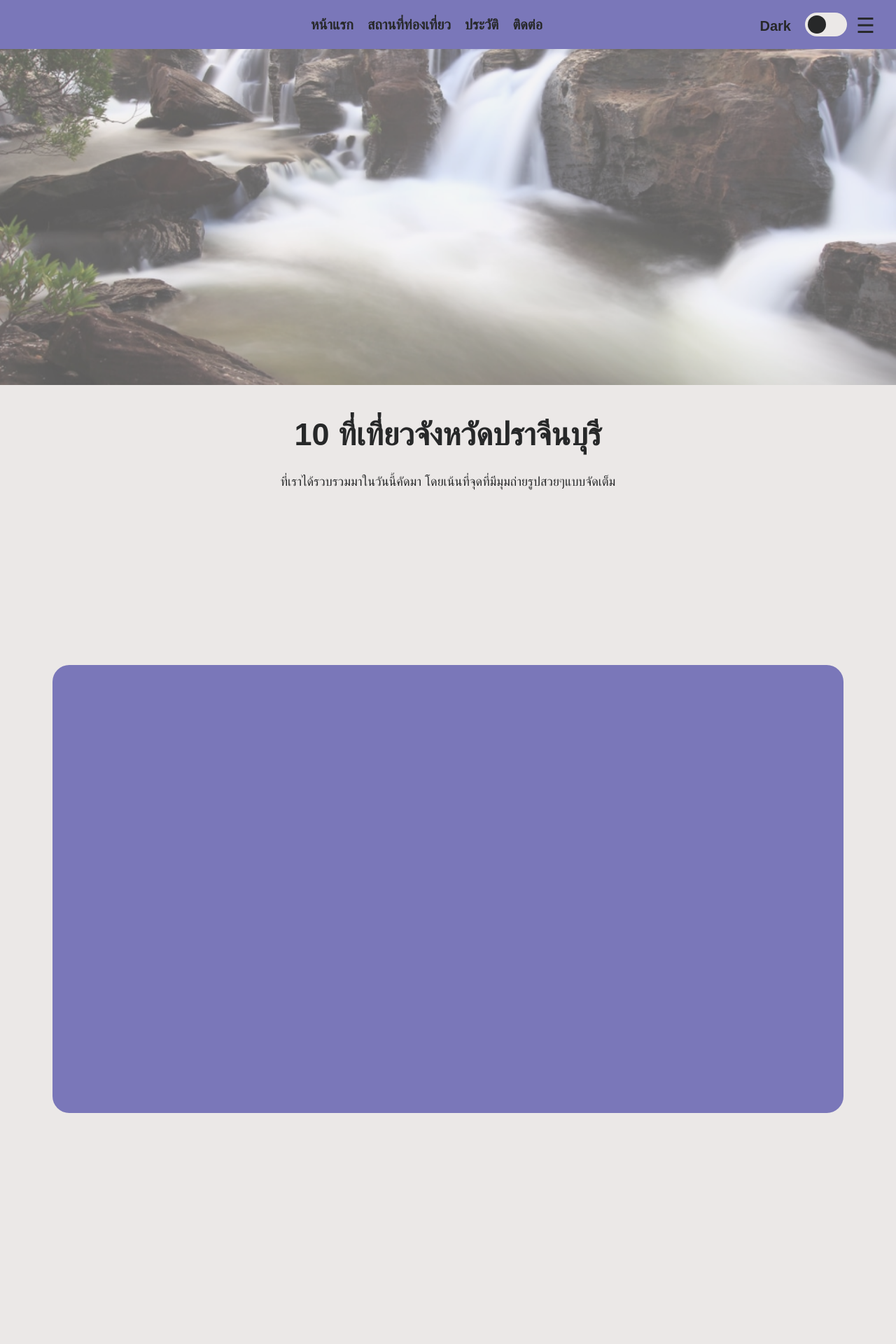
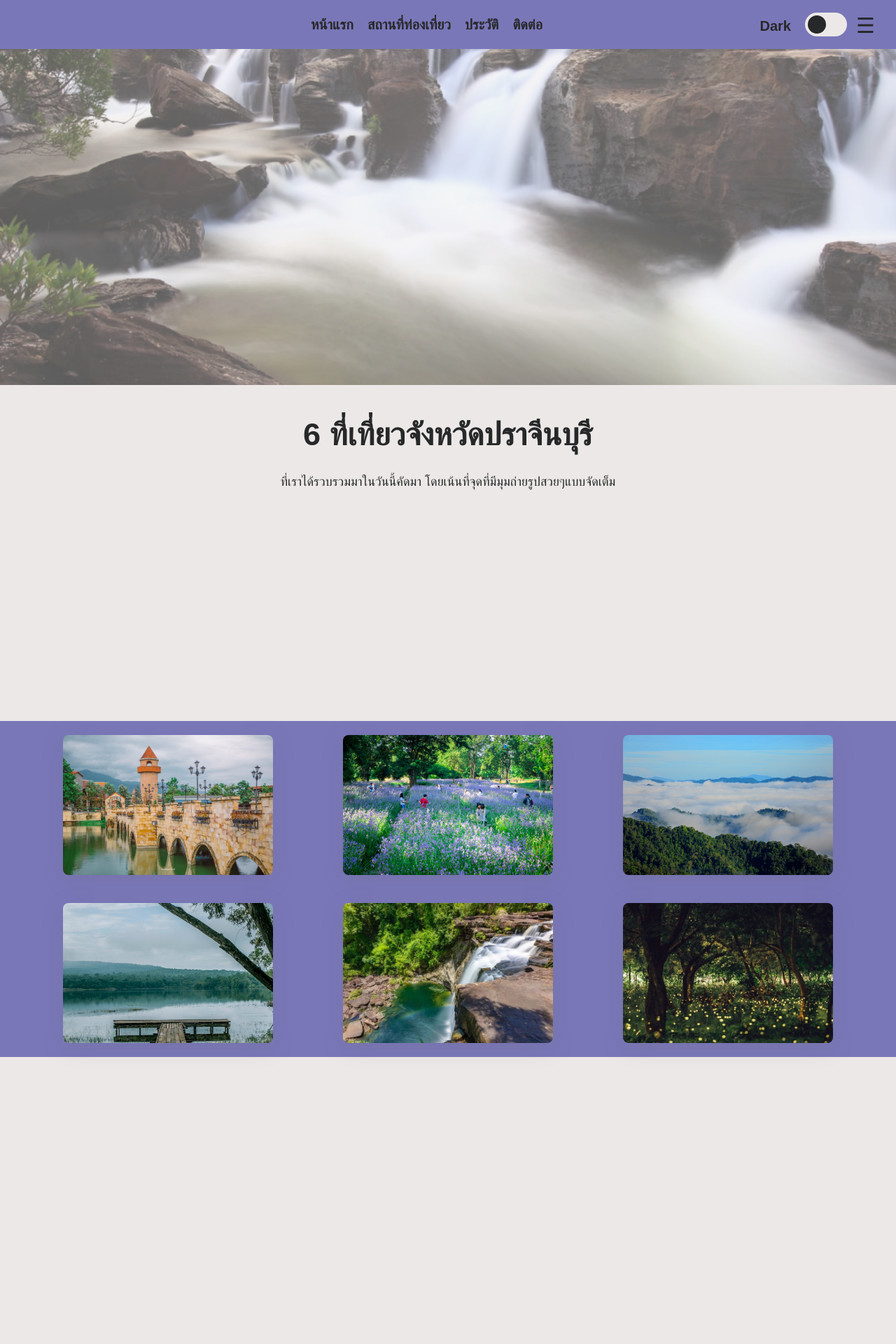
Before and after one commit to Kittigan14/SampleFileWorks, a PHP site: page / in a window 1280 px wide. Shown: the top 1920 px of the page at 70% size. Run offline with PHP 8.4, Linux system fonts and the light colour scheme; some web fonts are replaced.

Commit message:
Update Code

```diff
--- a/Web-Programming-V2/index.html
+++ b/Web-Programming-V2/index.html
@@ -49,12 +49,12 @@
             </div>
 
             <div class="mySlides fade">
-                <img src="./Images/อ่างเก็บน้ำ เขาอีโต้.png" class="slide-images" style="width:100%">
+                <img src="./Images/flower05_1.png" class="slide-images" style="width:100%">
             </div>
         </div>
 
         <div class="container-content">
-            <span class="content-text">10 ที่เที่ยวจังหวัดปราจีนบุรี</span>
+            <span class="content-text">6 ที่เที่ยวจังหวัดปราจีนบุรี</span>
             <p>ที่เราได้รวบรวมมาในวันนี้คัดมา โดยเน้นที่จุดที่มีมุมถ่ายรูปสวยๆแบบจัดเต็ม</p>
         </div>
 
@@ -67,7 +67,35 @@
 
     <div class="section1" id="section1">
         <div class="section1-content">
-
+            <div class="section-row">
+                <div class="section-images">
+                    <img src="./Images/img-gallery/the verona.jpg" alt="Avatar" class="image-overlay">
+                    <div class="overlay">Verona at Tublan</div>
+                </div>
+                <div class="section-images">
+                    <img src="./Images/img-gallery/ทุ่งดอกหงอนนาค.jpg" alt="Avatar" class="image-overlay">
+                    <div class="overlay">ทุ่งดอกหงอนนาค</div>
+                </div>
+                <div class="section-images">
+                    <img src="./Images/img-gallery/เขาทุ่ง.jpg" alt="Avatar" class="image-overlay">
+                    <div class="overlay">เขาทุ่ง</div>
+                </div>
+            </div>
+            <div class="section-row">
+                <div class="section-images">
+                    <img src="./Images/img-gallery/อ่างเก็บน้ำจักรพงษ์.jpg" alt="Avatar" class="image-overlay">
+                    <div class="overlay">อ่างเก็บน้ำจักรพงษ์</div>
+                </div>
+                <div class="section-images">
+                    <img src="./Images/img-gallery/น้ำตกเหวอีอ่ำ.jpg" alt="Avatar" class="image-overlay">
+                    <div class="overlay">น้ำตกเหวอีอ่ำ</div>
+                </div>
+                <div class="section-images">
+                    <img src="./Images/img-gallery/ดินแดนหิ่งห้อยนับแสน.jpg" alt="Avatar" class="image-overlay">
+                    <div class="overlay">ดินแดนหิ่งห้อย</div>
+                </div>
+            </div>
+            <!-- Add more rows as needed -->
         </div>
     </div>
 
--- a/Web-Programming-V2/style.css
+++ b/Web-Programming-V2/style.css
@@ -16,6 +16,7 @@
     --bg--Green: rgb(77, 209, 62);
     --bg--gray: #61677A;
     --bg--blue: #7a77b9;
+    --bg--purple: #957DAD;
 }
 
 html {
@@ -31,7 +32,7 @@ html {
     top: 0;
     overflow: hidden;
     background: var(--bg--blue);
-    z-index: 0;
+    z-index: 1;
 
     & a:hover {
         color: var(--bg--white);
@@ -219,7 +220,7 @@ html {
     height: 100%;
     width: 0;
     position: fixed;
-    z-index: 1;
+    z-index: 999;
     top: 0;
     left: 0;
     background-color: var(--bg--white);
@@ -261,12 +262,61 @@ html {
 }
 
 
-& .section1-content {
-    width: calc(100% - 150px);
-    height: 80vh;
+.section1-content {
+    width: 100%;
+    height: 60vh;
+    display: flex;
+    flex-wrap: wrap;
+    justify-content: center;
     background: var(--bg--blue);
+    transition: all .4s ease;
+}
+
+.section-row {
+    display: flex;
+    justify-content: center;
+    align-items: center;
+    margin: 20px;
+}
+
+.section-images {
+    position: relative;
+    width: 100%;
+    max-width: 300px;
+    margin: 0 50px;
+    box-shadow: rgba(100, 100, 111, 0.2) 0px 7px 29px 0px;
+}
+
+.image-overlay {
+    display: block;
+    width: 300px;
+    height: 200px;
+    object-fit: cover;
+    border-radius: 8px;
+    transition: all .4s ease;
+}
+
+.overlay {
+    position: absolute;
+    bottom: 0;
+    color: #f1f1f1;
+    width: 100%;
+    transition: .5s ease;
+    opacity: 0;
+    color: white;
+    font-size: 20px;
+    padding: 20px;
+    text-align: center;
     border-radius: 24px;
-    overflow: hidden;
+    cursor: pointer;
+}
+
+.section-images:hover .overlay {
+    opacity: 1;
+}
+
+.image-overlay:hover {
+    transform: scale(1.1);
 }
 
 .dark-mode {
@@ -279,7 +329,7 @@ html {
     }
 
     .section1-content {
-        background: var(--bg--white);
+        background: var(--bg--gray);
     }
 
     .navbar {
@@ -325,6 +375,14 @@ html {
     .nav-item5 {
         opacity: 1;
     }
+
+    .section1-content {
+        height: 100vh;
+
+        .section-images {
+            width: 150px;
+        }
+    }
 }
 
 @media screen and (max-width: 400px) {
```
Also changed, not shown: Web-Programming-V2/Images/flower05_1.png (added), Web-Programming-V2/Images/img-gallery/flower05_1.jpg (added), Web-Programming-V2/Images/img-gallery/the verona.jpg (added), Web-Programming-V2/Images/img-gallery/ดินแดนหิ่งห้อยนับแสน.jpg (added), Web-Programming-V2/Images/img-gallery/ทุ่งดอกหงอนนาค.jpg (added), Web-Programming-V2/Images/img-gallery/น้ำตกเหวอีอ่ำ.jpg (added), Web-Programming-V2/Images/img-gallery/อ่างเก็บน้ำจักรพงษ์.jpg (added), Web-Programming-V2/Images/img-gallery/เขาทุ่ง.jpg (added).
